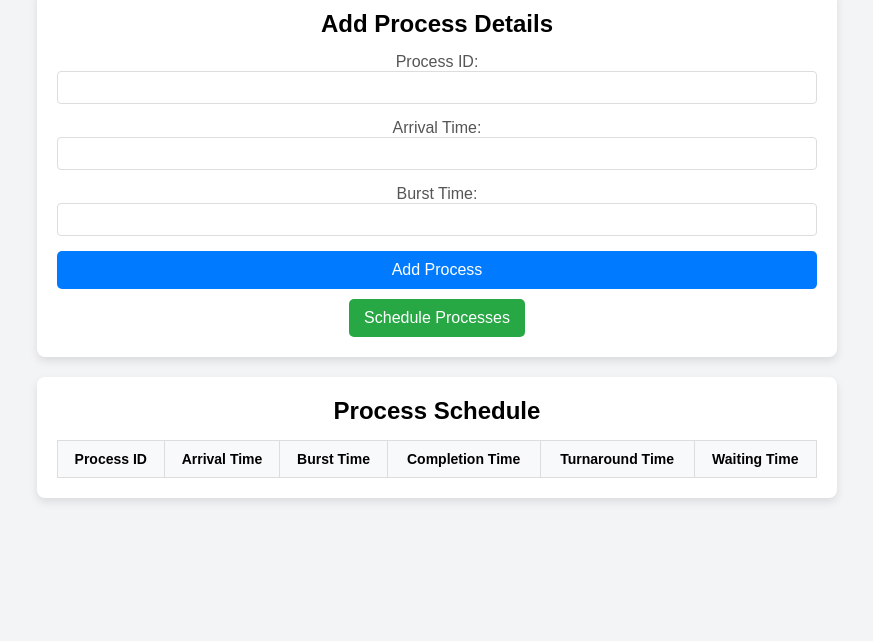
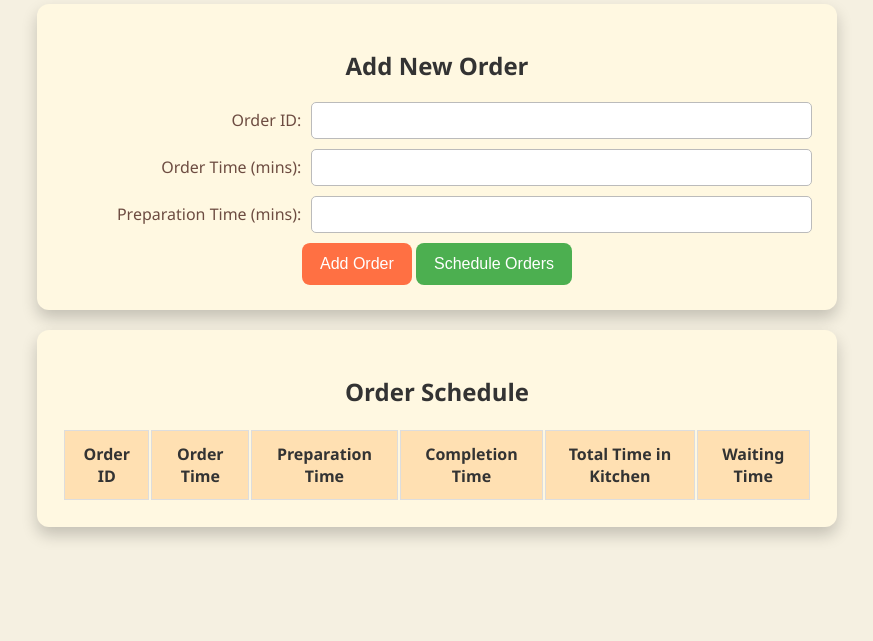
Before and after one commit to ArnavChat/SJF-Operating-System, a plain HTML site: page public/index.html in a window 1280 px wide. Shown: the part 175-816 px from the top of the page, without its empty margins (203-1076 px from the left). Drawn offline with Linux system fonts and the light colour scheme.

Commit message:
final from arnav

```diff
--- a/public/index.html
+++ b/public/index.html
@@ -3,38 +3,42 @@
   <head>
     <meta charset="UTF-8" />
     <meta name="viewport" content="width=device-width, initial-scale=1.0" />
-    <title>SJF Scheduler</title>
+    <title>Kitchen Order Scheduler</title>
     <link rel="stylesheet" href="style.css">
   </head>
   <body>
     <div class="container">
-      <h1>Shortest Job First Scheduler</h1>
+      <h1>Kitchen Order Scheduler</h1>
       <div class="card">
-        <form id="processForm">
-          <h2>Add Process Details</h2>
-          <label>Process ID: <input type="number" name="pid" required /></label>
-          <label
-            >Arrival Time: <input type="number" name="arrivalTime" required
-          /></label>
-          <label
-            >Burst Time: <input type="number" name="burstTime" required
-          /></label>
-          <button type="button" onclick="addProcess()">Add Process</button>
+        <form id="orderForm">
+          <h2>Add New Order</h2>
+          <div class="form-group">
+            <label>Order ID:</label>
+            <input type="number" name="pid" required />
+          </div>
+          <div class="form-group">
+            <label>Order Time (mins):</label>
+            <input type="number" name="arrivalTime" required />
+          </div>
+          <div class="form-group">
+            <label>Preparation Time (mins):</label>
+            <input type="number" name="burstTime" required />
+          </div>
+          <button type="button" onclick="addOrder()">Add Order</button>
+          <button class="schedule-button" onclick="scheduleOrders()">Schedule Orders</button>
         </form>
-        <button class="schedule-button" onclick="scheduleProcesses()">
-          Schedule Processes
-        </button>
+
       </div>
 
       <div class="card">
-        <h2>Process Schedule</h2>
-        <table id="processTable">
+        <h2>Order Schedule</h2>
+        <table id="orderTable">
           <tr>
-            <th>Process ID</th>
-            <th>Arrival Time</th>
-            <th>Burst Time</th>
+            <th>Order ID</th>
+            <th>Order Time</th>
+            <th>Preparation Time</th>
             <th>Completion Time</th>
-            <th>Turnaround Time</th>
+            <th>Total Time in Kitchen</th>
             <th>Waiting Time</th>
           </tr>
         </table>
--- a/public/script.js
+++ b/public/script.js
@@ -1,55 +1,55 @@
-let processes = [];
+let orders = [];
 
-function addProcess() {
-  const form = document.getElementById("processForm");
+function addOrder() {
+  const form = document.getElementById("orderForm");
   const pid = form.elements["pid"].value;
   const arrivalTime = form.elements["arrivalTime"].value;
   const burstTime = form.elements["burstTime"].value;
 
-  processes.push({
+  orders.push({
     pid: Number(pid),
     arrivalTime: Number(arrivalTime),
     burstTime: Number(burstTime),
   });
 
   form.reset();
-  displayProcesses();
+  displayOrders();
 }
 
-function displayProcesses() {
-  const table = document.getElementById("processTable");
+function displayOrders() {
+  const table = document.getElementById("orderTable");
   table.innerHTML = `
     <tr>
-      <th>Process ID</th>
-      <th>Arrival Time</th>
-      <th>Burst Time</th>
+      <th>Order ID</th>
+      <th>Order Time</th>
+      <th>Preparation Time</th>
       <th>Completion Time</th>
-      <th>Turnaround Time</th>
+      <th>Total Time in Kitchen</th>
       <th>Waiting Time</th>
     </tr>
   `;
 
-  processes.forEach((proc) => {
+  orders.forEach((order) => {
     const row = table.insertRow();
-    row.insertCell(0).innerText = proc.pid;
-    row.insertCell(1).innerText = proc.arrivalTime;
-    row.insertCell(2).innerText = proc.burstTime;
-    row.insertCell(3).innerText = proc.completionTime || "";
-    row.insertCell(4).innerText = proc.turnaroundTime || "";
-    row.insertCell(5).innerText = proc.waitingTime || "";
+    row.insertCell(0).innerText = order.pid;
+    row.insertCell(1).innerText = order.arrivalTime;
+    row.insertCell(2).innerText = order.burstTime;
+    row.insertCell(3).innerText = order.completionTime || "";
+    row.insertCell(4).innerText = order.turnaroundTime || "";
+    row.insertCell(5).innerText = order.waitingTime || "";
   });
 }
 
-function scheduleProcesses() {
+function scheduleOrders() {
   fetch("/api/schedule", {
     method: "POST",
     headers: { "Content-Type": "application/json" },
-    body: JSON.stringify({ processes }),
+    body: JSON.stringify({ orders }), // Ensure we are sending "orders" here
   })
     .then((response) => response.json())
     .then((data) => {
-      processes = data.scheduledProcesses;
-      displayProcesses();
+      orders = data.scheduledOrders;
+      displayOrders();
     })
-    .catch((error) => console.error("Error scheduling processes:", error));
+    .catch((error) => console.error("Error scheduling orders:", error));
 }
--- a/public/style.css
+++ b/public/style.css
@@ -1,91 +1,100 @@
-/* General Reset */
-* {
-  margin: 0;
-  padding: 0;
-  box-sizing: border-box;
-}
-
 body {
-  font-family: Arial, sans-serif;
+  font-family: 'Segoe UI', Tahoma, Geneva, Verdana, sans-serif;
   display: flex;
   justify-content: center;
   align-items: center;
   min-height: 100vh;
-  background-color: #f3f4f6;
+  background: #f5f0e1; /* Light kitchen color */
 }
 
 .container {
-  width: 90%;
+  width: 100%;
   max-width: 800px;
-  margin: auto;
   text-align: center;
+  padding: 20px;
+  color: #333;
 }
 
 h1 {
+  color: #b45f04; /* Copper color like kitchen utensils */
+  font-size: 2em;
   margin-bottom: 20px;
-  color: #333;
 }
 
 .card {
-  background-color: #ffffff;
-  border-radius: 8px;
-  box-shadow: 0 4px 8px rgba(0, 0, 0, 0.1);
-  padding: 20px;
+  background-color: #fff8e1;
+  border-radius: 12px;
+  box-shadow: 0 8px 16px rgba(0, 0, 0, 0.2);
+  padding: 25px;
   margin-bottom: 20px;
+  transition: transform 0.2s ease-in-out;
 }
 
-form {
-  display: grid;
-  gap: 15px;
-}
-
-label {
-  font-size: 16px;
-  color: #555;
+form label {
+  font-size: 1em;
+  color: #6d4c41;
 }
 
 input[type="number"] {
-  width: 100%;
-  padding: 8px;
-  border: 1px solid #ddd;
-  border-radius: 4px;
+  padding: 10px;
+  border: 1px solid #bbb;
+  border-radius: 5px;
 }
 
 button {
-  cursor: pointer;
-  padding: 10px 15px;
-  font-size: 16px;
+  padding: 12px 18px;
+  font-size: 1em;
   border: none;
-  border-radius: 5px;
+  border-radius: 8px;
   color: #fff;
+  transition: background-color 0.3s ease, transform 0.1s ease;
 }
 
 button[type="button"] {
-  background-color: #007bff;
+  background-color: #ff7043; /* Similar to a cooking flame color */
 }
 
 .schedule-button {
-  margin-top: 10px;
-  background-color: #28a745;
+  background-color: #4caf50; /* Green for "go" */
 }
 
 table {
   width: 100%;
-  border-collapse: collapse;
-  margin-top: 15px;
+  margin-top: 20px;
 }
 
 th, td {
-  padding: 10px;
+  padding: 12px;
   border: 1px solid #ddd;
   text-align: center;
-  font-size: 14px;
 }
 
 th {
-  background-color: #f8f9fa;
+  background-color: #ffe0b2;
 }
 
 tr:nth-child(even) {
-  background-color: #f3f4f6;
+  background-color: #fff3e0;
 }
+
+
+.form-group {
+  display: flex;
+  align-items: center;
+  margin-bottom: 10px;
+}
+
+.form-group label {
+  flex: 1;
+  font-size: 1em;
+  color: #6d4c41;
+  text-align: right;
+  margin-right: 10px;
+}
+
+.form-group input[type="number"] {
+  flex: 2;
+  padding: 10px;
+  border: 1px solid #bbb;
+  border-radius: 5px;
+}
```
Also changed, not shown: server.js (+23 -35 lines).
